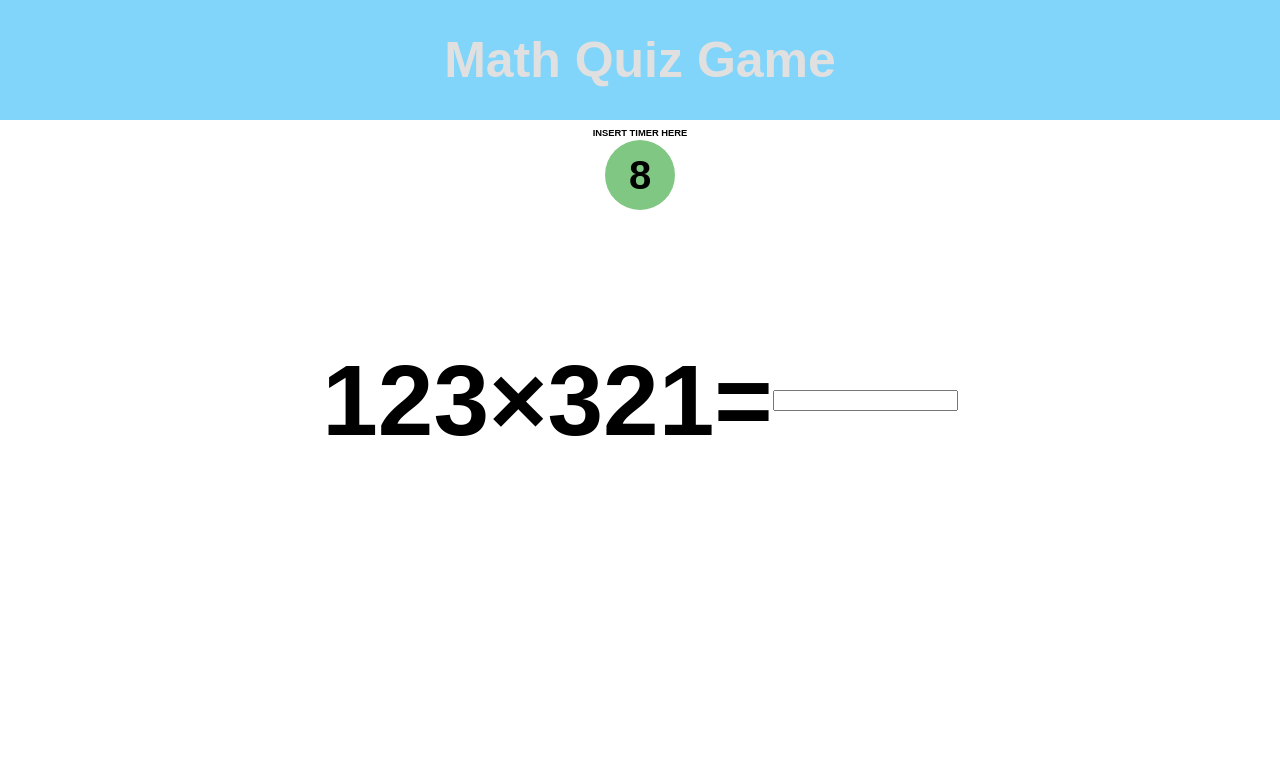
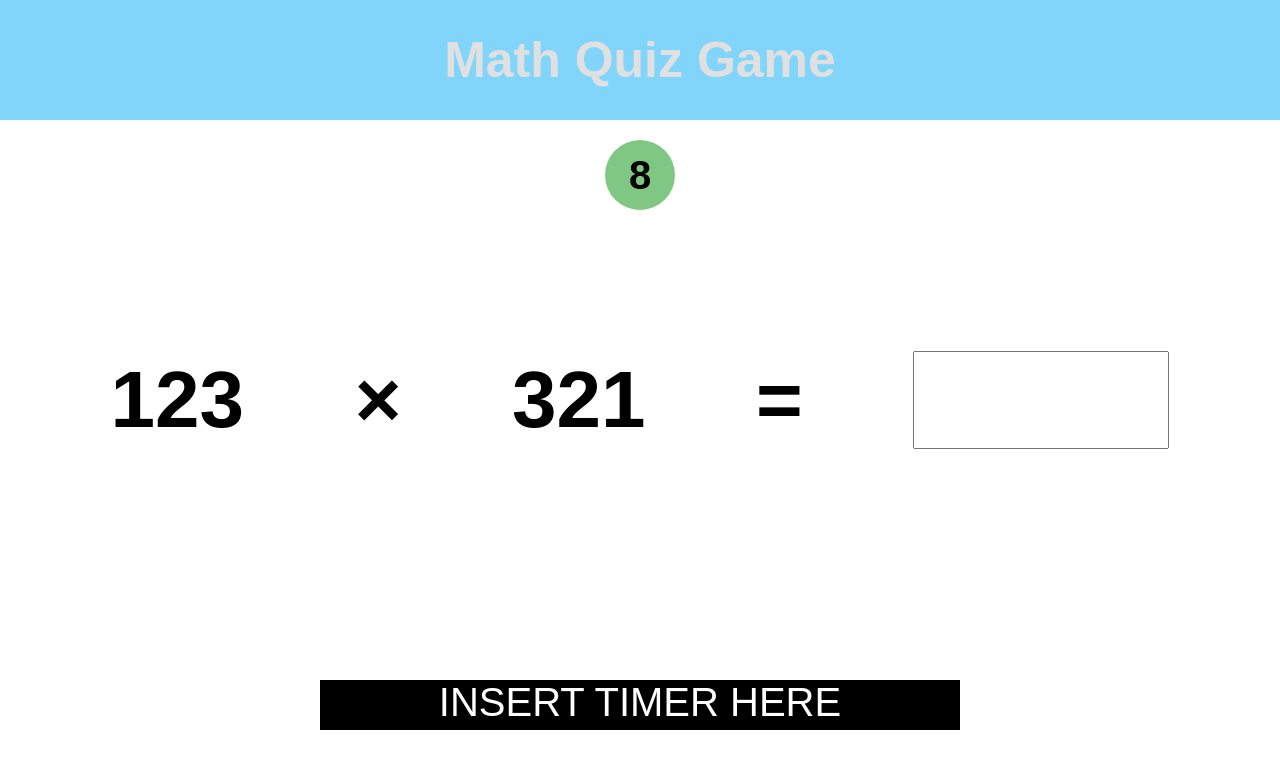
Before and after one commit to staten-island-tech/quizgame-wuchangzhen, a website built with Parcel: page src/index.html in a window 1280 px wide. Built offline with nearby package versions, Linux system fonts and the light colour scheme.

Commit message:
new rough draft :/

```diff
--- a/src/index.html
+++ b/src/index.html
@@ -25,7 +25,7 @@
             <input type="text" class="answer-field">
         </div>
         <div class="timer-container">
-            <h1>INSERT TIMER HERE</h1>
+            <div class="timer">INSERT TIMER HERE</div>
         </div>
     </section>
     <!--<script src="js/index.js"></script>-->
--- a/src/scss/main.scss
+++ b/src/scss/main.scss
@@ -4,6 +4,7 @@
 .header {
   background-color: color(light-blue);
   height: 15vh;
+  min-height: 7rem;
   @include flex-col-center;
 }
 .header-textbox {
@@ -27,6 +28,7 @@
   margin: 2rem;
   display: block;
   position: absolute;
+  top: 15%;
   $circle-diameter: 7rem;
   height: $circle-diameter;
   width: $circle-diameter;
@@ -38,20 +40,43 @@
   margin: 0rem;
   position: relative;
   top: 50%;
-  bottom: 50%;
-  transform: translate(0%, -50%);
+  left: 50%;
+  transform: translate(-50%, -50%);
   text-align: center;
   font-size: 4rem;
 }
-//sda
 
 .question-container {
   @include flex-row-center;
+  justify-content: space-evenly;
+  width: 100vw;
+  height: 10rem;
+  position: absolute;
   top: 50%;
-  bottom: 50%;
-  position: absolute;
+  left: 50%;
+  transform: translate(-50%, -50%);
 }
 
 .number {
-  font-size: 10rem;
+  font-size: 8rem;
+  margin: 0rem;
 }
+
+.answer-field {
+  font-size: 8rem;
+  width: 20vw;
+}
+
+.timer-container {
+  position: absolute;
+  top: 85%;
+  width: 50vw;
+  height: 5rem;
+  background-color: black;
+}
+
+.timer {
+  text-align: center;
+  font-size: 4rem;
+  color: white;
+}
```
